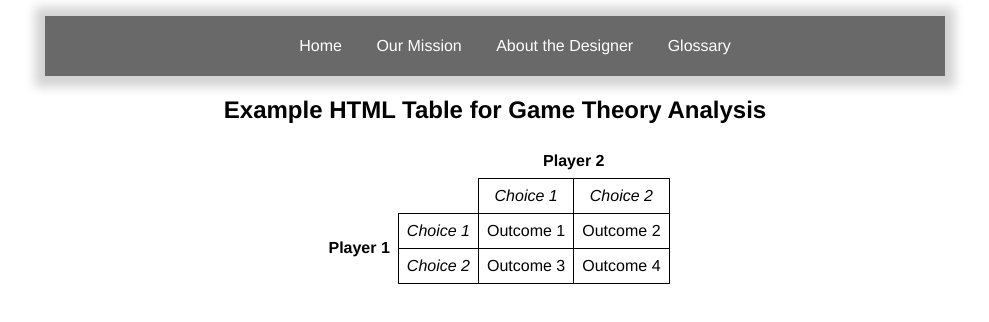
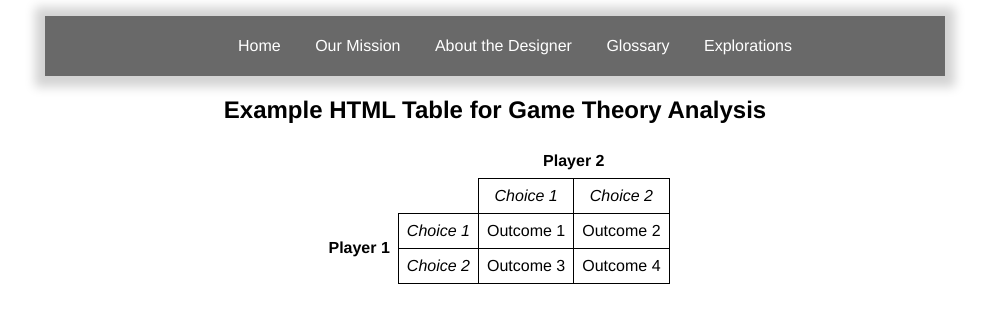
Before and after one commit to Saidahutch/game, a plain HTML site: page mission.html in a window 1280 px wide. Shown: the whole page, without its empty margins (145-1134 px from the left). Drawn offline with Linux system fonts and the light colour scheme.

Commit message:
Update mission.html

```diff
--- a/mission.html
+++ b/mission.html
@@ -14,6 +14,7 @@
     <li> <a href="mission.html">Our Mission</a> </li>
     <li> <a href="about.html">About the Designer</a> </li>
     <li> <a href="glossary.html">Glossary</a> </li>
+    <li> <a href="explorations.html">Explorations</a> </li>
   </ul>
 </nav>
   <h2>Example HTML Table for Game Theory Analysis</h2>
```
